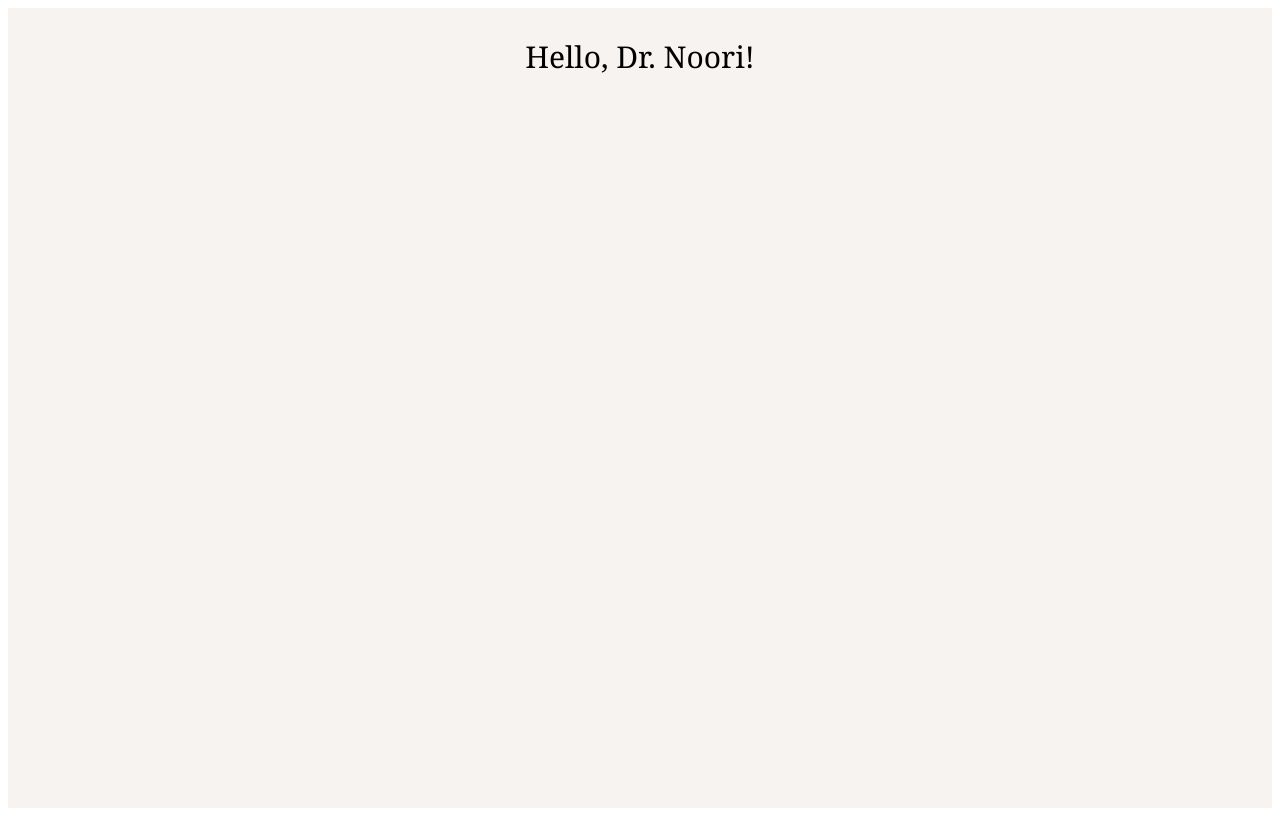
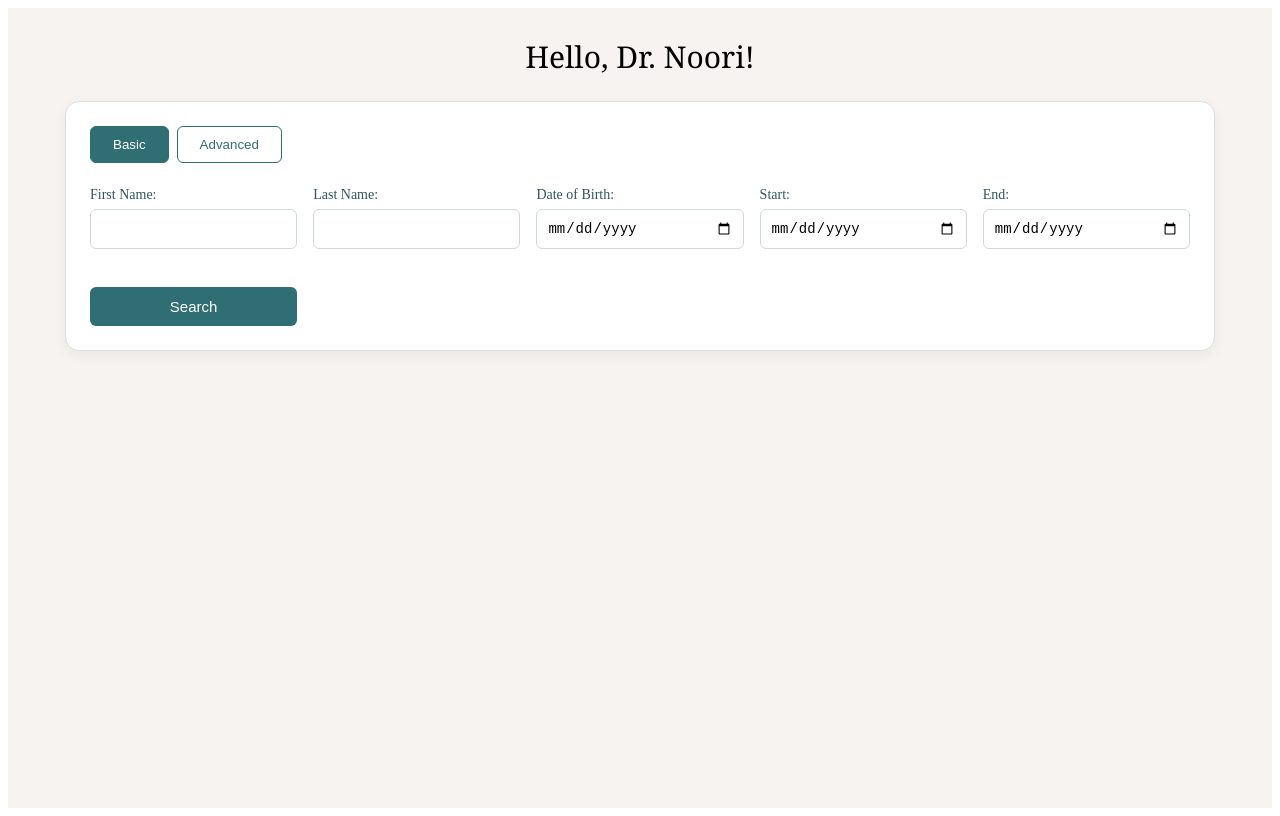
Before and after one commit to cocopuff2234/Angular-Patient-Dashboard, an Angular app: page / in a window 1280 px wide. Built offline with nearby package versions, Linux system fonts and the light colour scheme.

Commit message:
Search panel component implemented, needs styling

```diff
--- a/src/app/app.component.html
+++ b/src/app/app.component.html
@@ -1,3 +1,4 @@
 <main class="app-page">
     <app-header></app-header>
+    <app-search></app-search>
 </main>
--- a/src/app/app.component.ts
+++ b/src/app/app.component.ts
@@ -1,11 +1,12 @@
 import { Component } from '@angular/core';
 import { RouterOutlet } from '@angular/router';
 import { HeaderComponent } from './components/header/header.component';
+import { SearchComponent } from './components/search/search.component';
 
 @Component({
   selector: 'app-root',
   standalone: true,
-  imports: [RouterOutlet, HeaderComponent],
+  imports: [RouterOutlet, HeaderComponent, SearchComponent],
   templateUrl: './app.component.html',
   styleUrls: ['./app.component.css']
 })
--- /dev/null
+++ b/src/app/components/search/search.component.css
@@ -0,0 +1,87 @@
+.search{
+  width: min(1100px, calc(100% - 32px));
+  margin: 0 auto 32px;
+  padding: 24px;
+  background: #ffffff;
+  border-radius: 14px;
+  border: 1px solid #d8e1e3;
+  box-shadow: 0 4px 14px rgba(0, 0, 0, 0.06);
+}
+
+.tabs {
+  display: flex;
+  gap: 8px;
+  margin-bottom: 24px;
+}
+
+.tabs button {
+  border: 1px solid #2f6f73;
+  background: white;
+  color: #2f6f73;
+  padding: 10px 22px;
+  border-radius: 6px;
+  cursor: pointer;
+}
+
+.tabs button.active {
+  background: #2f6f73;
+  color: white;
+}
+
+.form-grid {
+  display: grid;
+  grid-template-columns: repeat(5, 1fr);
+  gap: 16px;
+  align-items: end;
+}
+
+.search label {
+  display: flex;
+  flex-direction: column;
+  gap: 6px;
+  font-size: 14px;
+  color: #2f555c;
+}
+
+.search input {
+  height: 38px;
+  border: 1px solid #cfd8dc;
+  border-radius: 6px;
+  padding: 0 10px;
+  font-size: 14px;
+}
+
+.search-button {
+  margin-top: 22px;
+  background: #2f6f73;
+  color: white;
+  border: none;
+  border-radius: 6px;
+  padding: 11px 32px;
+  cursor: pointer;
+  font-size: 15px;
+}
+
+@media (max-width: 900px) {
+  .form-grid {
+    grid-template-columns: repeat(2, 1fr);
+  }
+}
+
+@media (max-width: 600px) {
+  .search {
+    padding: 18px;
+  }
+
+  .form-grid {
+    grid-template-columns: 1fr;
+  }
+
+  .tabs {
+    flex-direction: column;
+  }
+
+  .search-button {
+    width: 100%;
+  }
+}
--- /dev/null
+++ b/src/app/components/search/search.component.html
@@ -0,0 +1,44 @@
+<section class ="search">
+    <div class="tabs">
+        <!--Switch tabs between basic and advanced search-->
+        <button
+            [class.active]="activeTab === 'basic'"
+            (click)="setTab('basic')"
+        >
+            Basic
+            </button>
+
+            <button
+            [class.active]="activeTab === 'advanced'"
+            (click)="setTab('advanced')"
+        >
+            Advanced
+        </button>
+    </div>
+    <!-- Patient details form-->
+    <div class="form-grid">
+        <label>
+            First Name:
+            <input type="text"/>
+        </label>
+        <label>
+            Last Name:
+            <input type="text"/>
+        </label>
+        <label>
+            Date of Birth:
+            <input type="date"/>
+        </label>
+        <label>
+            Start:
+            <input type="date"/>
+        </label>
+        <label>
+            End:
+            <input type="date"/>
+        </label>
+
+        <!-- Search button -->
+        <button class="search-button">Search</button>
+    </div>
+</section>
--- /dev/null
+++ b/src/app/components/search/search.component.ts
@@ -0,0 +1,15 @@
+import { Component } from '@angular/core';
+
+@Component({
+  selector: 'app-search',
+  standalone: true,
+  templateUrl: './search.component.html',
+  styleUrls: ['./search.component.css']
+})
+export class SearchComponent {
+  activeTab = 'basic';
+
+  setTab(tab: string) {
+    this.activeTab = tab;
+  }
+}
```
Also changed, not shown: 2 other files (tests, documents, lock files or other folders).
